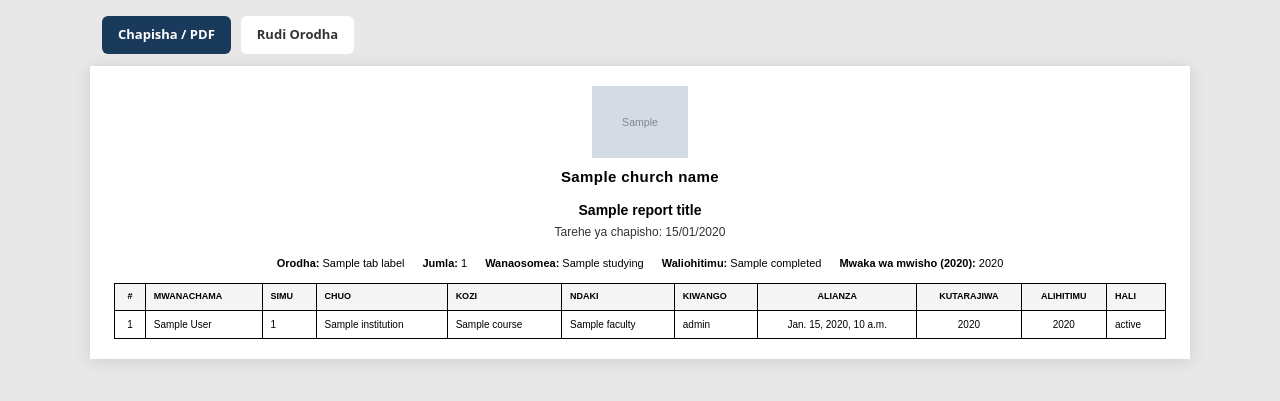
After one commit to Dev-Meh/church_system, a Django app: template members/templates/members/university_student_print.html in a window 1280 px wide. The commit adds this page. Shown: the top 401 px of the page. Run offline with Django 3.2, Linux system fonts and the light colour scheme; the template is opened without the code that fills it: most values are stand-ins (such as "Sample title", 1, 10 or a date in 2020); grey boxes marked "Sample" are stand-in pictures; parts of the project's set-up code (start-up, migrations or seed data) failed here and were passed over.

Commit message:
depatment

```diff
--- a/church_management/urls.py
+++ b/church_management/urls.py
@@ -8,6 +8,7 @@ from django.conf.urls.static import static
 from members.views import home, dashboard, ProfileView, ProfileUpdateView, CustomLoginView
 from members.university_student_views import (
     university_student_list,
+    university_student_print,
     university_student_create,
     university_student_detail,
     university_student_edit,
@@ -21,6 +22,7 @@ urlpatterns = [
     path('dashboard/', dashboard, name='dashboard'),
     # Wanafunzi wa chuo (majina ya URL bila namespace — pamoja na members:...)
     path('university-students/', university_student_list, name='university_student_list'),
+    path('university-students/print/', university_student_print, name='university_student_print'),
     path('university-students/new/', university_student_create, name='university_student_create'),
     path('university-students/<int:pk>/', university_student_detail, name='university_student_detail'),
     path('university-students/<int:pk>/edit/', university_student_edit, name='university_student_edit'),
--- a/members/app_nav.py
+++ b/members/app_nav.py
@@ -11,11 +11,13 @@ ACTIVE_NAV_MAP = {
     ('members', 'member_list'): 'member_list',
     ('members', 'admin_reset_password'): 'member_list',
     ('members', 'university_student_list'): 'university_students',
+    ('members', 'university_student_print'): 'university_students',
     ('members', 'university_student_create'): 'university_students',
     ('members', 'university_student_detail'): 'university_students',
     ('members', 'university_student_edit'): 'university_students',
     ('members', 'university_student_mark_completed'): 'university_students',
     ('', 'university_student_list'): 'university_students',
+    ('', 'university_student_print'): 'university_students',
     ('', 'university_student_create'): 'university_students',
     ('', 'university_student_detail'): 'university_students',
     ('', 'university_student_edit'): 'university_students',
--- a/members/language_utils.py
+++ b/members/language_utils.py
@@ -35,7 +35,7 @@ class LanguageManager:
         'church_departments_page': {'en': 'Church Departments', 'sw': 'Idara za Kanisa'},
         'church_departments_subtitle': {
             'en': 'Youth, Women, Choir, and other church ministries',
-            'sw': 'Vijana, Akina Mama, Kwaya, na idara nyingine',
+            'sw': 'Idara ya Vijana (CFD\'S), Idara ya Wanawake (WWM), Kwaya, na idara nyingine',
         },
         'date_of_birth': {'en': 'Date of Birth *', 'sw': 'Tarehe ya kuzaliwa *'},
         'gender': {'en': 'Gender *', 'sw': 'Jinsia *'},
--- a/members/models.py
+++ b/members/models.py
@@ -183,8 +183,8 @@ class MinistryMembership(models.Model):
 
 class ChurchGroup(models.Model):
     GROUP_TYPE_CHOICES = [
-        ("youth", "Vijana"),
-        ("women", "Akina Mama"),
+        ("youth", "Idara ya Vijana (CFD'S)"),
+        ("women", "Idara ya Wanawake (WWM)"),
         ("choir", "Kwaya"),
         ("men", "Akina Baba"),
         ("elders", "Wazee"),
@@ -233,7 +233,7 @@ class ChurchGroup(models.Model):
 
     @property
     def display_title(self):
-        """Kichwa cha ukurasa: Vijana, Akina Mama, Kwaya, n.k."""
+        """Kichwa cha ukurasa: Idara ya Vijana, Idara ya Wanawake, Kwaya, n.k."""
         return self.get_group_type_display()
 
 
--- a/members/templates/members/group_form.html
+++ b/members/templates/members/group_form.html
@@ -2,7 +2,7 @@
 
 {% block title %}Unda Kundi - PHM-ARCC{% endblock %}
 {% block page_title %}Unda Kundi la Kanisa{% endblock %}
-{% block page_subtitle %}<p class="topnav-subtitle">Vijana, Akina Mama, Kwaya, Wazee, n.k.</p>{% endblock %}
+{% block page_subtitle %}<p class="topnav-subtitle">Idara ya Vijana (CFD'S), Idara ya Wanawake (WWM), Kwaya, Wazee, n.k.</p>{% endblock %}
 
 {% block page_extra_css %}
 <style>
@@ -23,8 +23,8 @@
 <div class="form-card">
   <p class="form-hint" style="margin-bottom:1rem;">Mifano ya majina:</p>
   <ul class="preset-list">
-    <li><strong>Kundi la Vijana PHM-ARCC</strong> — aina: Vijana</li>
-    <li><strong>Kundi la Akina Mama PHM-ARCC</strong> — aina: Akina Mama</li>
+    <li><strong>Idara ya Vijana (CFD'S)</strong> — aina: Idara ya Vijana (CFD'S)</li>
+    <li><strong>Idara ya Wanawake (WWM)</strong> — aina: Idara ya Wanawake (WWM)</li>
     <li><strong>Kwaya ya PHM-ARCC</strong> — aina: Kwaya</li>
   </ul>
 
--- a/members/templates/members/group_list.html
+++ b/members/templates/members/group_list.html
@@ -50,8 +50,8 @@
     <p><strong>Hakuna kundi linaloonekana kwako.</strong></p>
     <p style="margin-top:0.75rem;font-size:13px;line-height:1.5;">
       Mwanachama anaona kundi <strong>tu</strong> ikiwa ameongezwa kwenye kundi hilo.<br>
-      <strong>Vijana:</strong> tarehe ya kuzaliwa lazima iwe kwenye wasifu na umri chini ya miaka 40.<br>
-      <strong>Akina mama:</strong> jinsia “Female” kwenye wasifu.<br>
+      <strong>Idara ya Vijana (CFD'S):</strong> tarehe ya kuzaliwa lazima iwe kwenye wasifu na umri chini ya miaka 40.<br>
+      <strong>Idara ya Wanawake (WWM):</strong> jinsia “Female” kwenye wasifu.<br>
       Wasiliana na mchungaji au mwenyekiti wa idara akuongeze kwenye kundi, au ahakikishe wasifu wako una taarifa hizo.
     </p>
     {% endif %}
--- a/members/templates/members/member_messages.html
+++ b/members/templates/members/member_messages.html
@@ -48,7 +48,7 @@
 </p>
 {% else %}
 <p style="font-size:13px;color:rgba(255,255,255,0.6);margin-bottom:1rem;">
-  Matangazo ya <strong>Vijana</strong> na <strong>Akina Mama</strong> yanaonekana kwenye ukurasa wa idara husika (menyu <em>Idara</em>), si hapa.
+  Matangazo ya <strong>Idara ya Vijana (CFD'S)</strong> na <strong>Idara ya Wanawake (WWM)</strong> yanaonekana kwenye ukurasa wa idara husika (menyu <em>Idara</em>), si hapa.
 </p>
 {% endif %}
 <div class="panel">
--- /dev/null
+++ b/members/templates/members/university_student_print.html
@@ -0,0 +1,160 @@
+{% extends 'base.html' %}
+
+{% block title %}{{ report_title }}{% endblock %}
+
+{% block extra_css %}
+<style>
+  body { background: #e8e8e8; }
+  .print-toolbar {
+    max-width: 1100px;
+    margin: 16px auto 0;
+    padding: 0 12px;
+    display: flex;
+    gap: 10px;
+    flex-wrap: wrap;
+  }
+  .print-toolbar .btn {
+    border: none;
+    border-radius: 6px;
+    padding: 9px 16px;
+    font-weight: 600;
+    cursor: pointer;
+    text-decoration: none;
+    font-size: 13px;
+  }
+  .btn-print { background: #1a3a5c; color: #fff; }
+  .btn-back { background: #fff; color: #333; border: 1px solid #ccc; }
+
+  .print-page {
+    max-width: 1100px;
+    margin: 12px auto 24px;
+    padding: 20px 24px;
+    background: #fff;
+    box-shadow: 0 2px 16px rgba(0,0,0,0.12);
+    color: #000;
+    font-family: Arial, Helvetica, sans-serif;
+  }
+
+  .report-title {
+    text-align: center;
+    font-weight: 700;
+    font-size: 14px;
+    margin: 0 0 4px;
+  }
+
+  .report-meta {
+    text-align: center;
+    font-size: 12px;
+    margin: 0 0 14px;
+    color: #333;
+  }
+
+  .summary-line {
+    font-size: 11px;
+    margin: 0 0 12px;
+    display: flex;
+    flex-wrap: wrap;
+    gap: 12px 18px;
+    justify-content: center;
+  }
+
+  .student-table {
+    width: 100%;
+    border-collapse: collapse;
+    font-size: 10px;
+  }
+
+  .student-table th,
+  .student-table td {
+    border: 1px solid #000;
+    padding: 6px 8px;
+    vertical-align: top;
+  }
+
+  .student-table th {
+    background: #f5f5f5;
+    font-weight: 700;
+    text-transform: uppercase;
+    font-size: 9px;
+  }
+
+  .center { text-align: center; }
+
+  @media print {
+    body { background: #fff !important; margin: 0; }
+    .print-toolbar,
+    .navbar,
+    .alert,
+    .container.mt-3 { display: none !important; }
+    .print-page {
+      max-width: none;
+      margin: 0;
+      padding: 10mm 12mm;
+      box-shadow: none;
+    }
+    .student-table { font-size: 9px; }
+    .student-table th,
+    .student-table td { padding: 4px 6px; }
+    @page { margin: 8mm; size: landscape; }
+  }
+</style>
+{% endblock %}
+
+{% block content %}
+<div class="print-toolbar">
+  <button type="button" class="btn btn-print" onclick="window.print()">Chapisha / PDF</button>
+  <a class="btn btn-back" href="{% url 'members:university_student_list' %}?tab={{ tab }}{% if search_q %}&amp;q={{ search_q|urlencode }}{% endif %}">Rudi Orodha</a>
+</div>
+<div class="print-page">
+  {% include 'donations/includes/print_brand.html' %}
+  <h2 class="report-title">{{ report_title }}</h2>
+  <p class="report-meta">Tarehe ya chapisho: {{ report_date|date:"d/m/Y" }}</p>
+  <div class="summary-line">
+    <span><strong>Orodha:</strong> {{ tab_label }}</span>
+    <span><strong>Jumla:</strong> {{ records|length }}</span>
+    {% if search_q %}<span><strong>Tafuta:</strong> {{ search_q }}</span>{% endif %}
+    <span><strong>Wanaosomea:</strong> {{ counts.studying }}</span>
+    <span><strong>Waliohitimu:</strong> {{ counts.completed }}</span>
+    <span><strong>Mwaka wa mwisho ({{ current_year }}):</strong> {{ counts.final_year }}</span>
+  </div>
+
+  {% if records %}
+  <table class="student-table">
+    <thead>
+      <tr>
+        <th class="center">#</th>
+        <th>Mwanachama</th>
+        <th>Simu</th>
+        <th>Chuo</th>
+        <th>Kozi</th>
+        <th>Ndaki</th>
+        <th>Kiwango</th>
+        <th class="center">Alianza</th>
+        <th class="center">Kutarajiwa</th>
+        <th class="center">Alihitimu</th>
+        <th>Hali</th>
+      </tr>
+    </thead>
+    <tbody>
+      {% for r in records %}
+      <tr>
+        <td class="center">{{ forloop.counter }}</td>
+        <td>{{ r.member.full_name }}</td>
+        <td>{{ r.member.phone_number|default:"—" }}</td>
+        <td>{{ r.institution }}</td>
+        <td>{{ r.course }}</td>
+        <td>{{ r.faculty|default:"—" }}</td>
+        <td>{{ r.get_level_display }}</td>
+        <td class="center">{% if r.year_started %}{{ r.year_started }}{% else %}—{% endif %}</td>
+        <td class="center">{% if r.expected_completion_year %}{{ r.expected_completion_year }}{% else %}—{% endif %}</td>
+        <td class="center">{% if r.year_completed %}{{ r.year_completed }}{% else %}—{% endif %}</td>
+        <td>{{ r.get_status_display }}</td>
+      </tr>
+      {% endfor %}
+    </tbody>
+  </table>
+  {% else %}
+  <p style="text-align:center;font-size:12px;">Hakuna rekodi kwa chaguo hili.</p>
+  {% endif %}
+</div>
+{% endblock %}
--- a/members/urls.py
+++ b/members/urls.py
@@ -14,6 +14,7 @@ from .message_views import (
 from .group_message_views import group_broadcast
 from .university_student_views import (
     university_student_list,
+    university_student_print,
     university_student_create,
     university_student_edit,
     university_student_detail,
@@ -39,6 +40,7 @@ urlpatterns = [
     path('register/', views.RegisterView.as_view(), name='register'),
     path('members/', MemberListView.as_view(), name='member_list'),
     path('university-students/', university_student_list, name='university_student_list'),
+    path('university-students/print/', university_student_print, name='university_student_print'),
     path('university-students/new/', university_student_create, name='university_student_create'),
     path('university-students/<int:pk>/', university_student_detail, name='university_student_detail'),
     path('university-students/<int:pk>/edit/', university_student_edit, name='university_student_edit'),
--- a/members/views.py
+++ b/members/views.py
@@ -596,7 +596,7 @@ def group_list(request):
         if created:
             messages.success(
                 request,
-                f"Makundi {created} ya msingi yameundwa (Vijana na/au Akina Mama). "
+                f"Makundi {created} ya msingi yameundwa (Idara ya Vijana na/au Idara ya Wanawake). "
                 "Endesha sync wanachama kutoka server ikiwa unahitaji, au hifadhi wasifu wa mwanachama.",
             )
 
```
Also changed, not shown: members/group_services.py (+40 -13 lines), members/templates/members/university_student_list.html (+49 -11 lines), members/university_student_views.py (+102 -26 lines), members/migrations/0014_rename_youth_women_departments.py (added).
